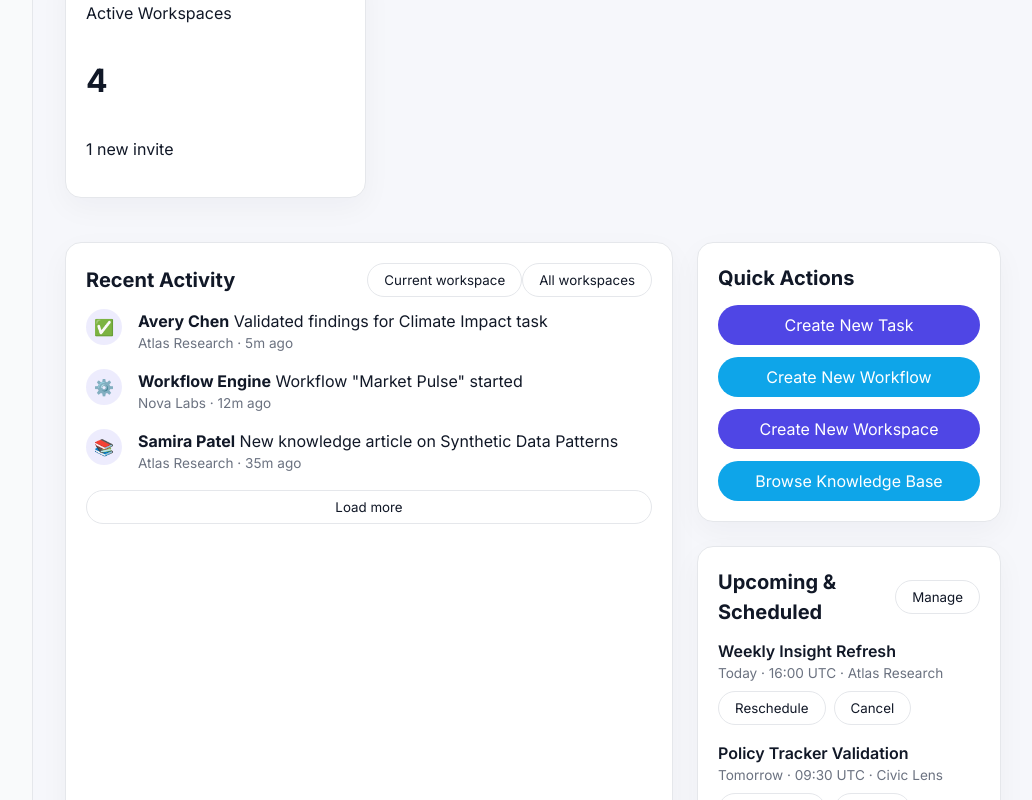
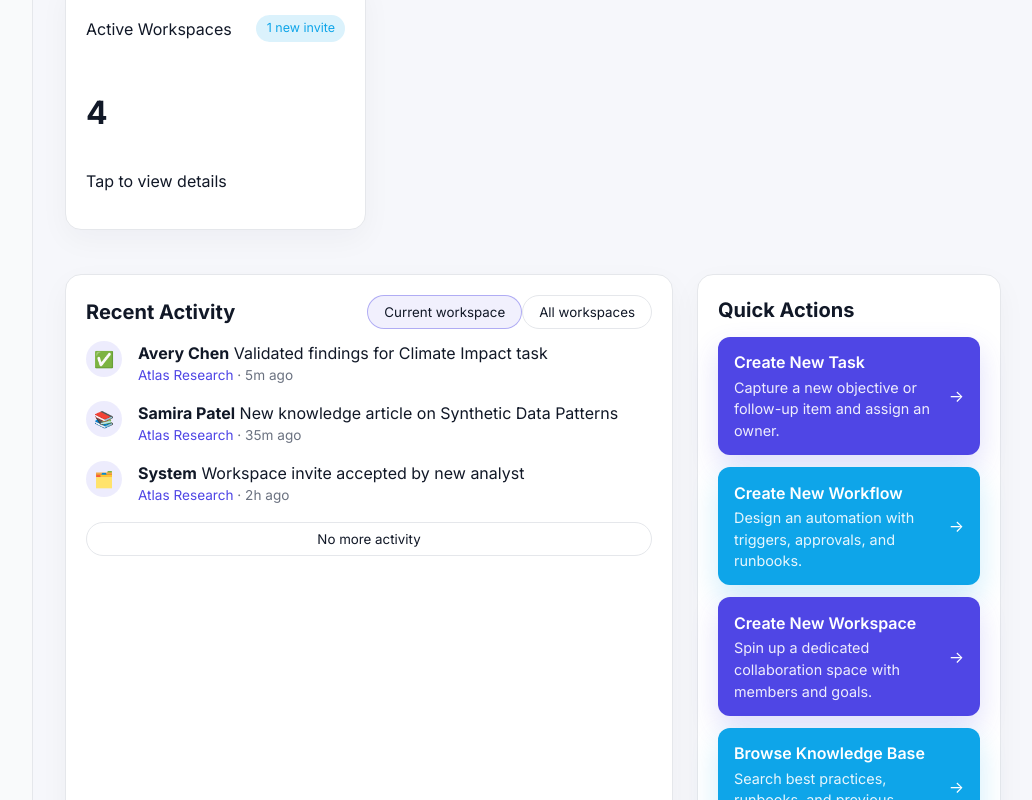
Before and after one commit to VicJGs/ubiquitous-octo-parakeet, a React (Vite) app: page /dashboard in a window 1280 px wide. Shown: the part 780-1580 px from the top of the page, without its empty margins (247-1279 px from the left). Built offline with nearby package versions, Linux system fonts and the light colour scheme.

Commit message:
Enhance dashboard interactions and scheduling

```diff
--- a/src/data/mockData.ts
+++ b/src/data/mockData.ts
@@ -4,6 +4,7 @@ export const activityFeed = [
     description: 'Validated findings for Climate Impact task',
     user: 'Avery Chen',
     workspace: 'Atlas Research',
+    workspaceId: 'atlas',
     timestamp: '5m ago',
     type: 'validation'
   },
@@ -12,6 +13,7 @@ export const activityFeed = [
     description: 'Workflow "Market Pulse" started',
     user: 'Workflow Engine',
     workspace: 'Nova Labs',
+    workspaceId: 'nova',
     timestamp: '12m ago',
     type: 'workflow'
   },
@@ -20,16 +22,64 @@ export const activityFeed = [
     description: 'New knowledge article on Synthetic Data Patterns',
     user: 'Samira Patel',
     workspace: 'Atlas Research',
+    workspaceId: 'atlas',
     timestamp: '35m ago',
     type: 'knowledge'
+  },
+  {
+    id: '4',
+    description: 'Completed validation for Global Risk Radar',
+    user: 'Priya Kumar',
+    workspace: 'Civic Lens',
+    workspaceId: 'civic',
+    timestamp: '1h ago',
+    type: 'validation'
+  },
+  {
+    id: '5',
+    description: 'Workspace invite accepted by new analyst',
+    user: 'System',
+    workspace: 'Atlas Research',
+    workspaceId: 'atlas',
+    timestamp: '2h ago',
+    type: 'workspace'
+  },
+  {
+    id: '6',
+    description: 'Workflow "Supply Chain Sentinel" published',
+    user: 'Nova Liang',
+    workspace: 'Nova Labs',
+    workspaceId: 'nova',
+    timestamp: '3h ago',
+    type: 'workflow'
   }
 ];
 
 export const quickActions = [
-  { label: 'Create New Task', to: '/tasks/create', accent: 'primary' },
-  { label: 'Create New Workflow', to: '/workflow-designer', accent: 'secondary' },
-  { label: 'Create New Workspace', to: '/workspaces', accent: 'primary' },
-  { label: 'Browse Knowledge Base', to: '/knowledge', accent: 'secondary' }
+  {
+    label: 'Create New Task',
+    to: '/tasks/create',
+    accent: 'primary',
+    description: 'Capture a new objective or follow-up item and assign an owner.'
+  },
+  {
+    label: 'Create New Workflow',
+    to: '/workflow-designer',
+    accent: 'secondary',
+    description: 'Design an automation with triggers, approvals, and runbooks.'
+  },
+  {
+    label: 'Create New Workspace',
+    to: '/workspaces',
+    accent: 'primary',
+    description: 'Spin up a dedicated collaboration space with members and goals.'
+  },
+  {
+    label: 'Browse Knowledge Base',
+    to: '/knowledge',
+    accent: 'secondary',
+    description: 'Search best practices, runbooks, and previous research drops.'
+  }
 ];
 
 export const upcomingItems = [
--- a/src/pages/DashboardPage.tsx
+++ b/src/pages/DashboardPage.tsx
@@ -1,14 +1,58 @@
 import { Link } from 'react-router-dom';
+import { useEffect, useMemo, useState } from 'react';
 import { activityFeed, quickActions, upcomingItems } from '../data/mockData';
 
 const metricCards = [
-  { label: 'Active Tasks', value: 18, delta: '+12% WoW' },
-  { label: 'Completed (30d)', value: 54, delta: '+8% MoM' },
-  { label: 'Active Workflows', value: 6, delta: '2 running' },
-  { label: 'Active Workspaces', value: 4, delta: '1 new invite' }
+  { label: 'Active Tasks', value: 18, delta: '+12% WoW', trend: 'positive', to: '/tasks' },
+  { label: 'Completed (30d)', value: 54, delta: '+8% MoM', trend: 'positive', to: '/tasks' },
+  { label: 'Active Workflows', value: 6, delta: '2 running', trend: 'neutral', to: '/workflow-designer' },
+  { label: 'Active Workspaces', value: 4, delta: '1 new invite', trend: 'neutral', to: '/workspaces' }
 ];
 
+const currentWorkspaceId = 'atlas';
+const currentWorkspaceName = 'Atlas Research';
+
 const DashboardPage = () => {
+  const [activityScope, setActivityScope] = useState<'current' | 'all'>('current');
+  const [visibleActivityCount, setVisibleActivityCount] = useState(4);
+  const [scheduleItems, setScheduleItems] = useState<typeof upcomingItems>([]);
+  const [isLoadingSchedule, setIsLoadingSchedule] = useState(true);
+  const [scheduleMessage, setScheduleMessage] = useState('');
+
+  useEffect(() => {
+    const timer = setTimeout(() => {
+      setScheduleItems(upcomingItems);
+      setIsLoadingSchedule(false);
+    }, 400);
+
+    return () => clearTimeout(timer);
+  }, []);
+
+  const filteredActivities = useMemo(
+    () =>
+      activityFeed.filter(
+        (activity) => activityScope === 'all' || activity.workspaceId === currentWorkspaceId
+      ),
+    [activityScope]
+  );
+
+  const visibleActivities = filteredActivities.slice(0, visibleActivityCount);
+  const canLoadMore = visibleActivityCount < filteredActivities.length;
+
+  const handleReschedule = (id: string) => {
+    setScheduleItems((items) =>
+      items.map((item) =>
+        item.id === id ? { ...item, time: 'Rescheduled · Tomorrow · 14:00 UTC' } : item
+      )
+    );
+    setScheduleMessage('Item rescheduled. Stakeholders have been notified.');
+  };
+
+  const handleCancel = (id: string) => {
+    setScheduleItems((items) => items.filter((item) => item.id !== id));
+    setScheduleMessage('Item cancelled. Automation paused.');
+  };
+
   return (
     <div className="stack">
       <section className="card">
@@ -19,15 +63,26 @@ const DashboardPage = () => {
           </div>
           <p>{new Date().toLocaleString()}</p>
         </div>
-        <p>Atlas Research workspace · 3 running workflows · Motivation: "Yesterday you cleared 4 tasks"</p>
+        <p>
+          {currentWorkspaceName} workspace · 3 running workflows · Motivation: "Yesterday you cleared 4
+          tasks"
+        </p>
       </section>
 
       <section className="card-grid">
         {metricCards.map((card) => (
-          <Link key={card.label} to="/tasks" className="card" style={{ textDecoration: 'none', color: 'inherit' }}>
+          <Link
+            key={card.label}
+            to={card.to}
+            className="card kpi-card"
+            style={{ textDecoration: 'none', color: 'inherit' }}
+          >
+            <div className="kpi-card__header">
               <p className="stat-label">{card.label}</p>
+              <span className={`trend-badge ${card.trend}`}>{card.delta}</span>
+            </div>
             <p className="stat-value">{card.value}</p>
-            <p className="stat-trend">{card.delta}</p>
+            <p className="stat-trend">Tap to view details</p>
           </Link>
         ))}
       </section>
@@ -37,27 +92,53 @@ const DashboardPage = () => {
           <div className="section-header">
             <h2>Recent Activity</h2>
             <div>
-              <button className="ghost">Current workspace</button>
-              <button className="ghost">All workspaces</button>
+              <button
+                className={`ghost ${activityScope === 'current' ? 'active' : ''}`}
+                onClick={() => setActivityScope('current')}
+              >
+                Current workspace
+              </button>
+              <button
+                className={`ghost ${activityScope === 'all' ? 'active' : ''}`}
+                onClick={() => setActivityScope('all')}
+              >
+                All workspaces
+              </button>
             </div>
           </div>
           <div className="timeline">
-            {activityFeed.map((activity) => (
+            {visibleActivities.map((activity) => (
               <div className="timeline-item" key={activity.id}>
                 <span className="icon" aria-hidden="true">
-                  {activity.type === 'workflow' ? '⚙️' : activity.type === 'knowledge' ? '📚' : '✅'}
+                  {activity.type === 'workflow'
+                    ? '⚙️'
+                    : activity.type === 'knowledge'
+                      ? '📚'
+                      : activity.type === 'workspace'
+                        ? '🗂️'
+                        : '✅'}
                 </span>
                 <div>
                   <p>
                     <strong>{activity.user}</strong> {activity.description}
                   </p>
                   <p className="workspace">
-                    {activity.workspace} · {activity.timestamp}
+                    <Link to={`/workspaces/${activity.workspaceId}`} className="workspace-link">
+                      {activity.workspace}
+                    </Link>{' '}
+                    · {activity.timestamp}
                   </p>
                 </div>
               </div>
             ))}
-            <button className="ghost">Load more</button>
+            {visibleActivities.length === 0 && (
+              <p className="muted">No activity yet. New updates will show up here.</p>
+            )}
+            {filteredActivities.length > 0 && (
+              <button className="ghost" onClick={() => setVisibleActivityCount((count) => count + 3)} disabled={!canLoadMore}>
+                {canLoadMore ? 'Load more' : 'No more activity'}
+              </button>
+            )}
           </div>
         </div>
         <div className="stack" style={{ gap: '1.5rem' }}>
@@ -70,10 +151,14 @@ const DashboardPage = () => {
                 <Link
                   key={action.label}
                   to={action.to}
-                  className={action.accent === 'primary' ? 'primary' : 'secondary'}
+                  className={`quick-action ${action.accent === 'primary' ? 'primary' : 'secondary'}`}
                   style={{ textDecoration: 'none' }}
                 >
-                  {action.label}
+                  <div>
+                    <p className="quick-action__label">{action.label}</p>
+                    <p className="quick-action__description">{action.description}</p>
+                  </div>
+                  <span aria-hidden>→</span>
                 </Link>
               ))}
             </div>
@@ -83,20 +168,34 @@ const DashboardPage = () => {
               <h2>Upcoming & Scheduled</h2>
               <button className="ghost">Manage</button>
             </div>
+            {isLoadingSchedule ? (
+              <p className="muted">Loading upcoming runs...</p>
+            ) : (
               <div className="stack" style={{ gap: '1rem' }}>
-              {upcomingItems.map((item) => (
-                <div key={item.id}>
+                {scheduleItems.map((item) => (
+                  <div key={item.id} className="upcoming-row">
+                    <div>
                       <p style={{ margin: 0, fontWeight: 600 }}>{item.name}</p>
                       <p className="workspace" style={{ margin: 0 }}>
                         {item.time} · {item.workspace}
                       </p>
-                  <div style={{ marginTop: '0.5rem', display: 'flex', gap: '0.5rem' }}>
-                    <button className="ghost">Reschedule</button>
-                    <button className="ghost">Cancel</button>
+                    </div>
+                    <div className="upcoming-actions">
+                      <button className="ghost" onClick={() => handleReschedule(item.id)}>
+                        Reschedule
+                      </button>
+                      <button className="ghost" onClick={() => handleCancel(item.id)}>
+                        Cancel
+                      </button>
                     </div>
                   </div>
                 ))}
+                {scheduleItems.length === 0 && (
+                  <p className="muted">No items scheduled. Create a workflow run to populate this panel.</p>
+                )}
+                {scheduleMessage && <p className="status-message">{scheduleMessage}</p>}
               </div>
+            )}
           </div>
         </div>
       </section>
--- a/src/styles.css
+++ b/src/styles.css
@@ -222,6 +222,41 @@ section {
   display: grid;
   grid-template-columns: repeat(auto-fit, minmax(240px, 1fr));
   gap: 1rem;
+}
+
+.kpi-card {
+  transition: box-shadow 0.2s ease, transform 0.2s ease, border-color 0.2s ease;
+  border: 1px solid var(--border);
+}
+
+.kpi-card:hover {
+  border-color: rgba(79, 70, 229, 0.4);
+  box-shadow: 0 12px 36px rgba(15, 23, 42, 0.08);
+  transform: translateY(-2px);
+}
+
+.kpi-card__header {
+  display: flex;
+  justify-content: space-between;
+  align-items: center;
+}
+
+.trend-badge {
+  padding: 0.25rem 0.65rem;
+  border-radius: 999px;
+  font-size: 0.78rem;
+  background: #f3f4f6;
+  color: #111827;
+}
+
+.trend-badge.positive {
+  background: rgba(16, 185, 129, 0.15);
+  color: var(--positive);
+}
+
+.trend-badge.neutral {
+  background: rgba(14, 165, 233, 0.15);
+  color: var(--secondary);
 }
 
 .card {
@@ -456,10 +491,82 @@ section {
   margin: 0;
 }
 
+.workspace-link {
+  color: var(--primary);
+  text-decoration: none;
+}
+
+.workspace-link:hover {
+  text-decoration: underline;
+}
+
+.ghost.active {
+  background: rgba(79, 70, 229, 0.08);
+  border-color: rgba(79, 70, 229, 0.4);
+}
+
 .grid-two {
   display: grid;
   grid-template-columns: 2fr 1fr;
   gap: 1.5rem;
+}
+
+.quick-action {
+  width: 100%;
+  display: flex;
+  justify-content: space-between;
+  align-items: center;
+  gap: 0.5rem;
+  border-radius: 0.75rem;
+  padding: 0.85rem 1rem;
+}
+
+.quick-action.primary,
+.quick-action.secondary {
+  color: #fff;
+  box-shadow: 0 12px 28px rgba(79, 70, 229, 0.18);
+}
+
+.quick-action.secondary {
+  box-shadow: 0 12px 28px rgba(14, 165, 233, 0.2);
+}
+
+.quick-action__label {
+  margin: 0 0 0.15rem;
+  font-weight: 600;
+}
+
+.quick-action__description {
+  margin: 0;
+  color: rgba(255, 255, 255, 0.9);
+  font-size: 0.9rem;
+}
+
+.upcoming-row {
+  display: flex;
+  justify-content: space-between;
+  gap: 1rem;
+  align-items: center;
+  flex-wrap: wrap;
+  border: 1px solid var(--border);
+  padding: 0.75rem;
+  border-radius: 0.75rem;
+}
+
+.upcoming-actions {
+  display: flex;
+  gap: 0.5rem;
+}
+
+.status-message {
+  margin: 0;
+  padding: 0.65rem 0.75rem;
+  background: rgba(79, 70, 229, 0.08);
+  border: 1px solid rgba(79, 70, 229, 0.15);
+  border-radius: 0.65rem;
+  color: #1f2937;
+  font-weight: 600;
+  font-size: 0.92rem;
 }
 
 @media (max-width: 1024px) {
```
Lines whose indentation alone changed are shown as unchanged.
